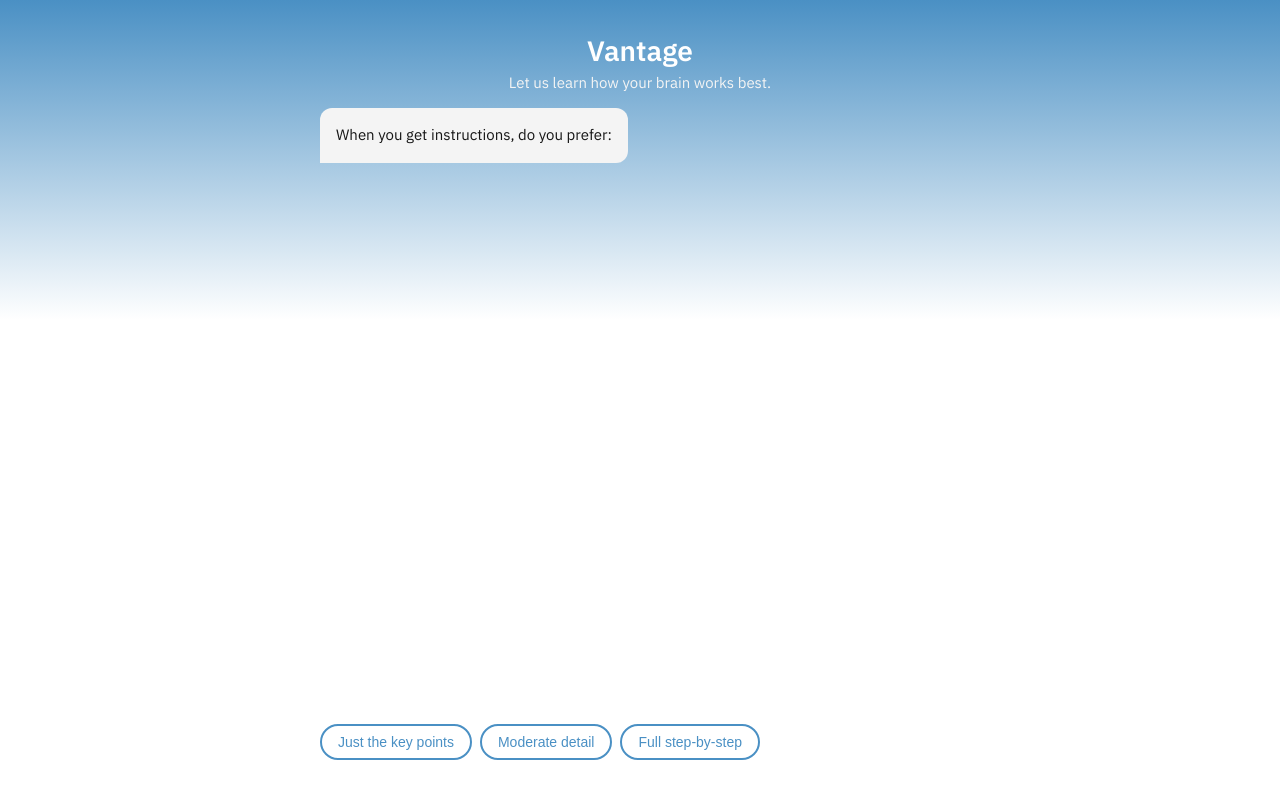
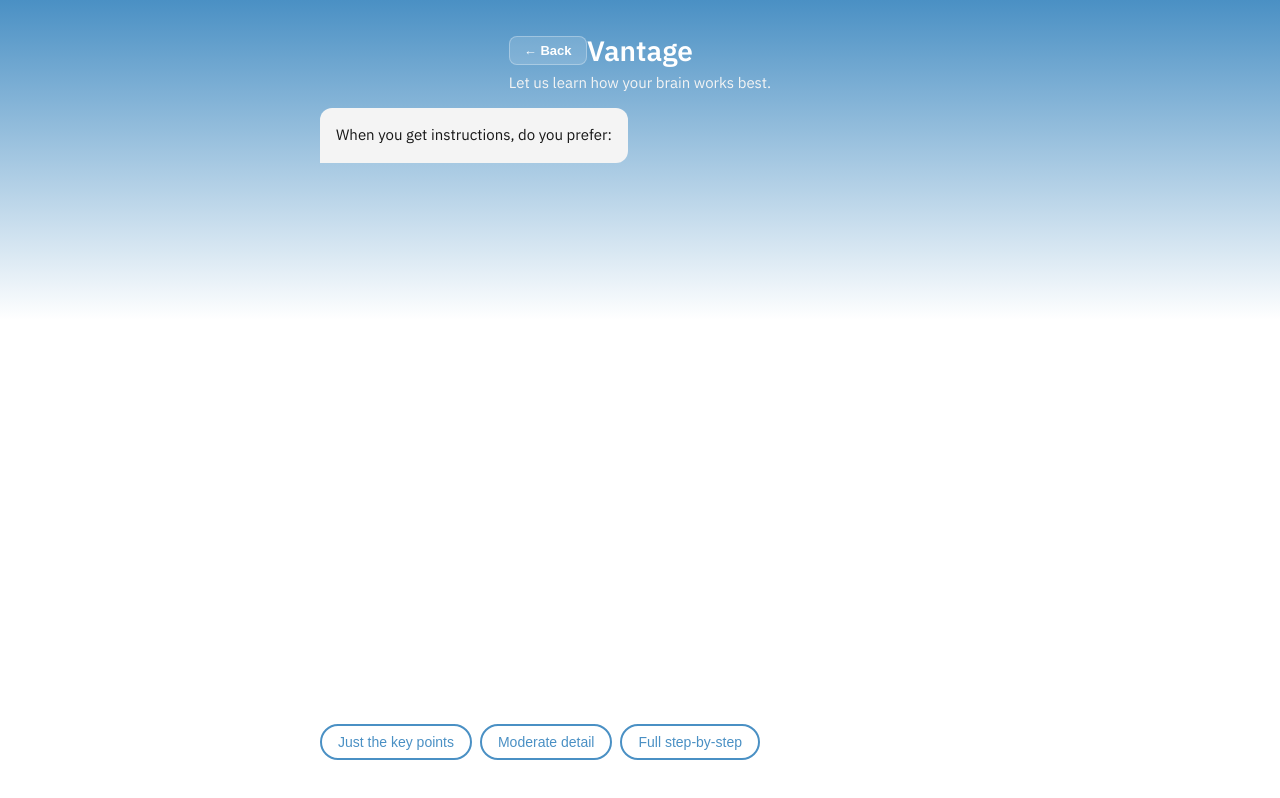
Before and after one commit to haresham15/IBMHack, a Next.js app: page /onboarding in a window 1280 px wide. Built offline with nearby package versions, Linux system fonts and the light colour scheme.

Commit message:
Add back button to onboarding/profile survey page

```diff
--- a/app/onboarding/page.jsx
+++ b/app/onboarding/page.jsx
@@ -155,7 +155,18 @@ export default function OnboardingPage() {
         position: 'relative'
       }}>
         {/* Header */}
-        <div style={{ padding: '32px 24px 16px', textAlign: 'center' }}>
+        <div style={{ padding: '32px 24px 16px', textAlign: 'center', position: 'relative' }}>
+          <button onClick={() => router.back()} style={{
+            position: 'absolute', left: '24px', top: '36px',
+            background: 'rgba(255,255,255,0.15)', border: '1px solid rgba(255,255,255,0.3)',
+            borderRadius: '8px', padding: '6px 14px', color: '#FFFFFF',
+            fontSize: '13px', fontWeight: '600', cursor: 'pointer',
+            display: 'flex', alignItems: 'center', gap: '6px',
+            transition: 'background 150ms'
+          }}
+          onMouseEnter={e => e.currentTarget.style.background = 'rgba(255,255,255,0.25)'}
+          onMouseLeave={e => e.currentTarget.style.background = 'rgba(255,255,255,0.15)'}
+          >← Back</button>
           <div style={{ fontSize: '28px', fontWeight: 'bold', color: '#FFFFFF' }}>Vantage</div>
           <div style={{ fontSize: '15px', color: '#F4F4F4', marginTop: '4px' }}>
             Let us learn how your brain works best.
```
